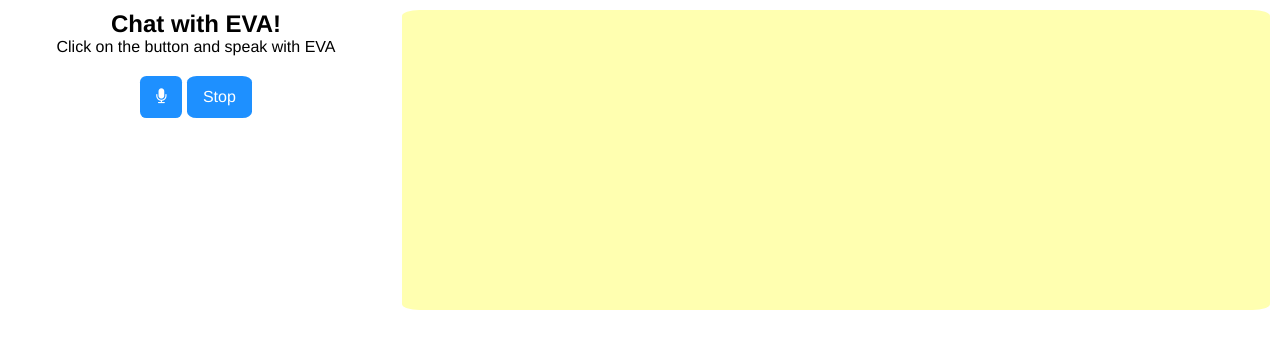
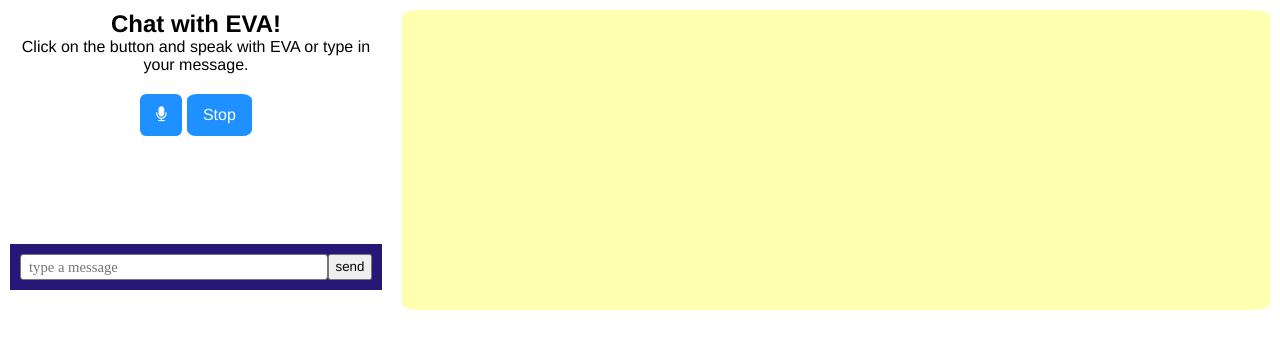
Before and after one commit to fenjenahwe/NLI-EVA0, a website built with webpack: page website/index.html in a window 1280 px wide. Built offline with nearby package versions, Linux system fonts and the light colour scheme; no server answers.

Commit message:
interface updates

```diff
--- a/website/css/style.css
+++ b/website/css/style.css
@@ -136,6 +136,43 @@ border-radius: 2%;
 
 .buttons {
   margin-top:20px;
+  height: 150px;
+}
+
+#msginput {
+  align-items: flex-start;
+  padding-left: 10px;
+  padding-right: 10px;
+  display: flex;
+  justify-content: space-evenly;
+  width: 100%;
+  padding-top: 10px;
+  padding-bottom: 10px;
+  background-color: #271777;
+  height: auto;
+}
+
+.currentmessage {
+  text-align: left;
+  display: block;
+  overflow: auto;
+  resize: none;
+  margin: 0;
+  height: 25.5px;
+  background-color: white;
+  padding-left: 8px;
+  line-height: 25.5px;
+  font-size: 11pt;
+  white-space: normal;
+  border-radius: 3px;
+  font-family: "silkscreenfonth3";
+  color:green;
+  width: 100%;
+}
+
+#sendbutton {
+  width: 50px;
+  height: 25.5px;
 }
 
 .btn {
--- a/website/index.html
+++ b/website/index.html
@@ -22,7 +22,7 @@
 <div class="content">
   <div id="welcome">
   <h2>Chat with EVA!</h2>
-  <p>Click on the button and speak with EVA</p>
+  <p>Click on the button and speak with EVA or type in your message.</p>
   <div class="buttons">
     <button id="mic" class="btn"><i class="fa fa-microphone" aria-hidden="true"></i></button>
     <button id="stoprec" class="btn">Stop</button>
@@ -30,6 +30,19 @@
       <canvas class="visualizer" height="60px" width="80%"></canvas>
     </section>
   <!-- <button class="btn"><i class="fa fa-bars"></i></button> -->
+    </div>
+    <div id="msginput">
+      <textarea
+        class="currentmessage"
+        type="text"
+        placeholder="type a message"
+      ></textarea>
+      <input
+        id="sendbutton"
+        class="sendmessage"
+        type="button"
+        value="send"
+      />
     </div>
 </div>
   <div class="top">
--- a/website/js/canvas.js
+++ b/website/js/canvas.js
@@ -150,6 +150,7 @@ function init()
 
 		}
 
+		else anim = animations.idle;
 
 		//move bones in the skeleton based on animation
 		anim.assignTime( t * 0.001 * time_factor );
--- a/website/js/test.js
+++ b/website/js/test.js
@@ -78,11 +78,8 @@ var Chat = {
                         console.log(responseData.response_transcription);
                         console.log(responseData.audio_path);
 
-                        const container = document.querySelector("#container")
-                        var prompt = document.createElement("div");
-                        prompt.className = "prompt";
-                        prompt.innerHTML = "you: "+responseData.query_transcription;
-                        container.appendChild(prompt);
+                        showPrompt();
+
                         // const msg = new SpeechSynthesisUtterance(responseData.response_transcription);
                         // let synth = window.speechSynthesis;
                         // selectVoice(synth, responseData.lang, msg);
@@ -95,11 +92,11 @@ var Chat = {
                         audio.addEventListener("load", function() {
                         audio.play();
                         }, true);
-                        var res = document.createElement("div");
-                        res.className = "response";
-                        res.innerHTML = "EVA: "+responseData.response_transcription;
-                        container.appendChild(res);
-                        container.scrollTop = 1000000;
+                        audio.addEventListener("ended", function() {
+                        Chat.response = null;
+                        }, true);
+                        showResponse();
+
                         return responseData;
                         } else {
                         console.error('Error:', xhr.statusText);
@@ -126,6 +123,12 @@ var Chat = {
             }
 
         };
+
+        // function textPrompt() {
+        //     const textarea = document.querySelector("textarea");
+        //     textarea.addEventListener("keydown", inputText.bind(this)); // send message on Enter
+        //     this.sendButton.onclick = this.inputText.bind(this); // send message on "send" button click
+        // }
 
         function visualize(stream) {
             if(!audioCtx) {
@@ -182,6 +185,24 @@ var Chat = {
               }
         };
 
+        function showPrompt() {
+            const container = document.querySelector("#container")
+            var prompt = document.createElement("div");
+            prompt.className = "prompt";
+            prompt.innerHTML = "you: "+Chat.response.query_transcription;
+            container.appendChild(prompt);
+            container.scrollTop = 1000000;
+        };
+
+        function showResponse() {
+            const container = document.querySelector("#container")
+            var res = document.createElement("div");
+            res.className = "response";
+            res.innerHTML = "EVA: "+Chat.response.response_transcription;
+            container.appendChild(res);
+            container.scrollTop = 1000000;
+        }
+
         window.onresize = function() {
             canvas.width = mainSection.offsetWidth;
         }
```
Also changed, not shown: 3 other files.
